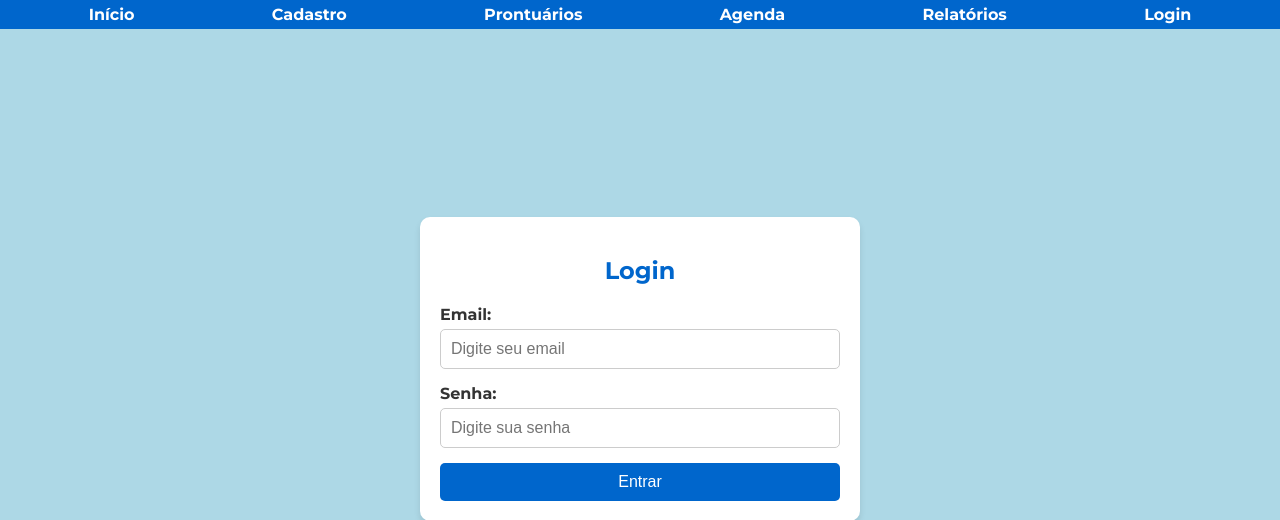
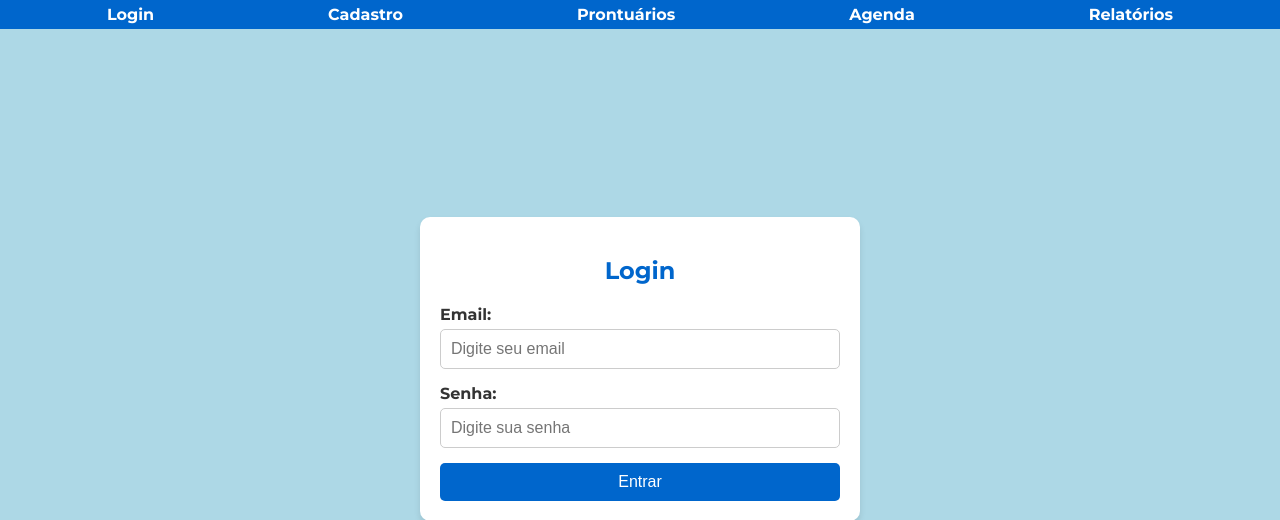
Before and after one commit to YasminPapov/Sistema-Cl-nica---A3-Filipak-2024, a PHP site: page / in a window 1280 px wide. Shown: the top 520 px of the page. Run offline with PHP 8.4, Linux system fonts and the light colour scheme.

Commit message:
up header

```diff
--- a/cadastro.php
+++ b/cadastro.php
@@ -137,12 +137,12 @@
     <header>
         <nav>
             <ul>
-                <li><a href="index.php">Início</a></li>
+                <li><a href="index.php">Login</a></li>
                 <li><a href="cadastro.php">Cadastro</a></li>
                 <li><a href="prontuarios.php">Prontuários</a></li>
                 <li><a href="agenda.php">Agenda</a></li>
                 <li><a href="relatorios.php">Relatórios</a></li>
-                <li><a href="index.php">Login</a></li>
+
             </ul>
         </nav>
     </header>
--- a/index.php
+++ b/index.php
@@ -139,12 +139,11 @@ if ($_SERVER['REQUEST_METHOD'] === 'POST') {
     <header>
         <nav>
             <ul>
-                <li><a href="index.php">Início</a></li>
+                <li><a href="index.php">Login</a></li>
                 <li><a href="cadastro.php">Cadastro</a></li>
                 <li><a href="prontuarios.php">Prontuários</a></li>
                 <li><a href="agenda.php">Agenda</a></li>
                 <li><a href="relatorios.php">Relatórios</a></li>
-                <li><a href="index.php">Login</a></li>
             </ul>
         </nav>
     </header>
```
